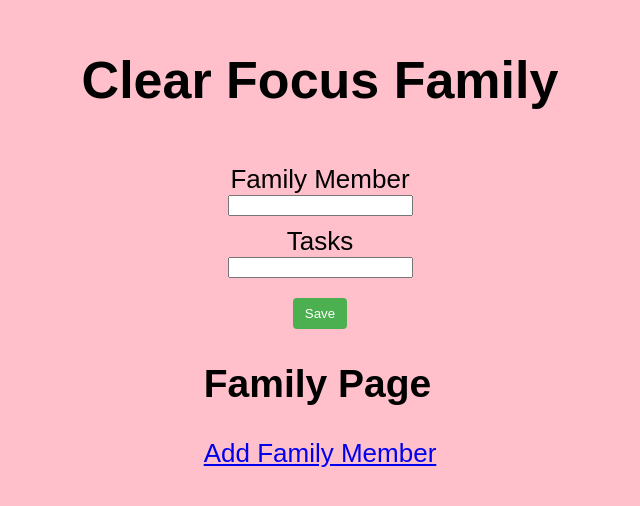
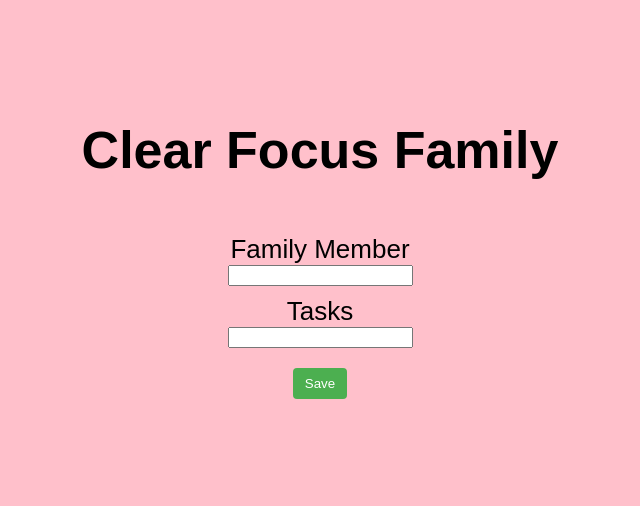
Before and after one commit to ColetteAtupulazi/clearFocus, a React (Create React App) app in the folder clear-focus/: page / in a window 1280 px wide. Shown: the part 158-664 px from the top of the page, without its empty margins (320-960 px from the left). Built offline with nearby package versions, Linux system fonts and the light colour scheme.

Commit message:
deleted some comments

```diff
--- a/clear-focus/src/AddTaskForm.js
+++ b/clear-focus/src/AddTaskForm.js
@@ -5,16 +5,13 @@ const AddTaskForm = ({ onAddTask }) => {
   const [task, setTask] = useState('');
 
   const handleSave = () => {
-    // Check if both family member and task are filled before saving
     if (familyMember.trim() === '' || task.trim() === '') {
       alert('Please enter both family member and task.');
       return;
     }
 
-    // Call the parent component's function to handle saving
     onAddTask({ familyMember, task });
 
-    // Clear the input fields after saving
     setFamilyMember('');
     setTask('');
   };
--- a/clear-focus/src/App.css
+++ b/clear-focus/src/App.css
@@ -37,8 +37,6 @@
   }
 }
 
-/* styles.css */
-
 .Homepage {
   padding: 20px;
 }
--- a/clear-focus/src/App.js
+++ b/clear-focus/src/App.js
@@ -1,11 +1,9 @@
-// App.js
-
 import React from 'react';
 import './App.css';
 import FamilyPage from "./FamilyPage";
 
-import { BrowserRouter as Router, Route, Switch } from 'react-router-dom';
-import AddTaskForm from './AddTaskForm'; // Assuming this is intended for adding family members
+import { BrowserRouter as Router, Route, Routes } from 'react-router-dom';
+import AddTaskForm from './AddTaskForm';
 
 const App = () => {
     return (
@@ -22,10 +20,13 @@ const App = () => {
                         <input type="text" id="task" />
                     </div>
                     <button>Save</button>
-                    <Switch>
-                        <Route exact path="/" component={FamilyPage} />
-                        <Route exact path="/add-member" component={AddTaskForm} /> {/* Use AddTaskForm here */}
-                    </Switch>
+
+                    <Routes>
+                    <Route exact path="/" component={<FamilyPage />} />
+                    <Route exact path="/add-task" component={<AddTaskForm/>} />
+                    </Routes>
+
+
                 </div>
             </div>
         </Router>
--- a/clear-focus/src/FamilyPage.js
+++ b/clear-focus/src/FamilyPage.js
@@ -1,5 +1,3 @@
-// FamilyPage.js
-
 import React from 'react';
 import { Link } from 'react-router-dom';
 
@@ -7,7 +5,8 @@ const FamilyPage = () => {
     return (
         <div className="family-page">
             <h2>Family Page</h2>
-            <Link to="/add-member">Add Family Member</Link>
+             <Link to="/family-member">Add Family Member</Link>
+             {/* <a href='./FamilyMember'>test</a> */}
         </div>
     );
 };
```
Also changed, not shown: 1 other file (tests, documents, lock files or other folders).
